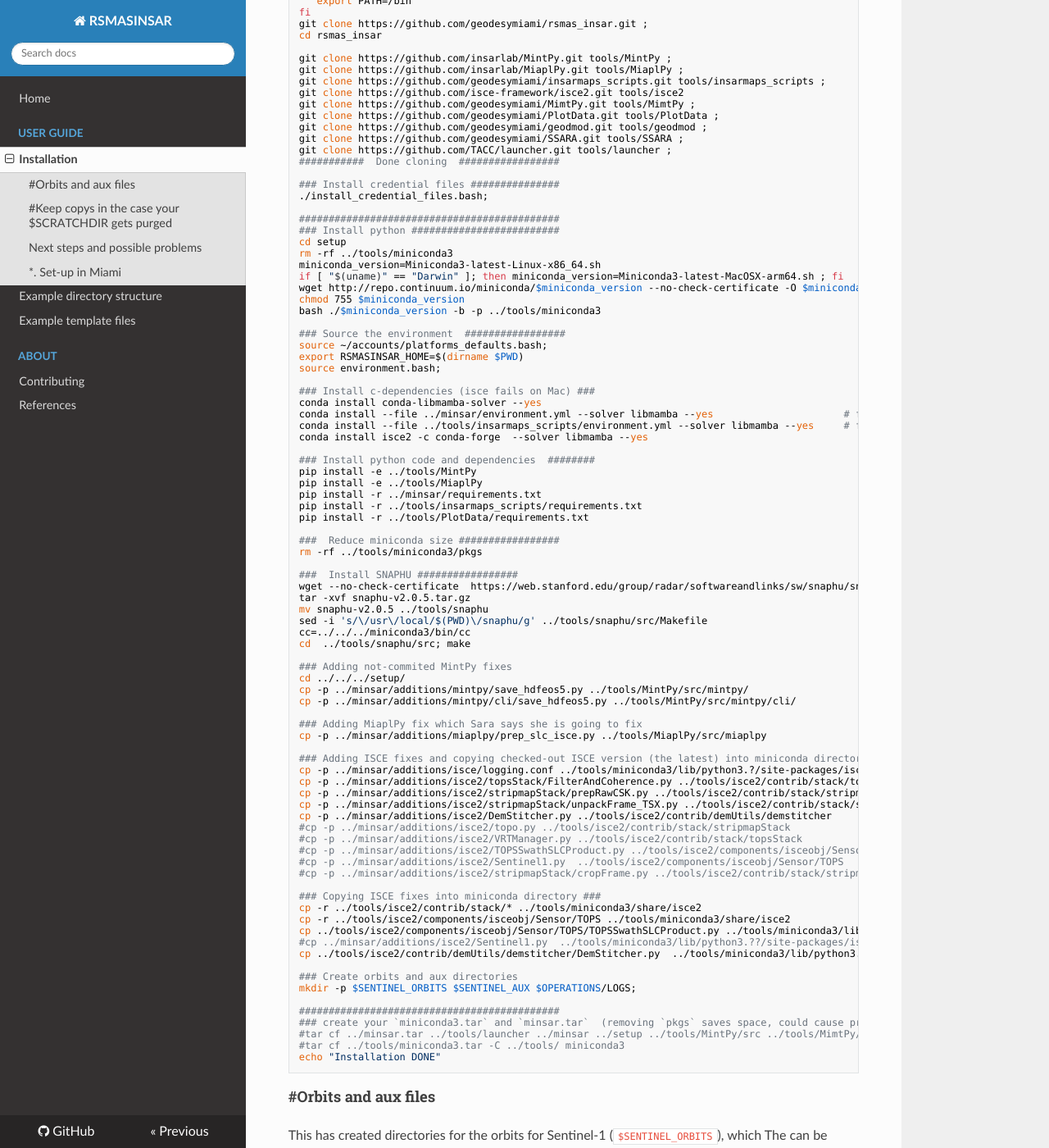
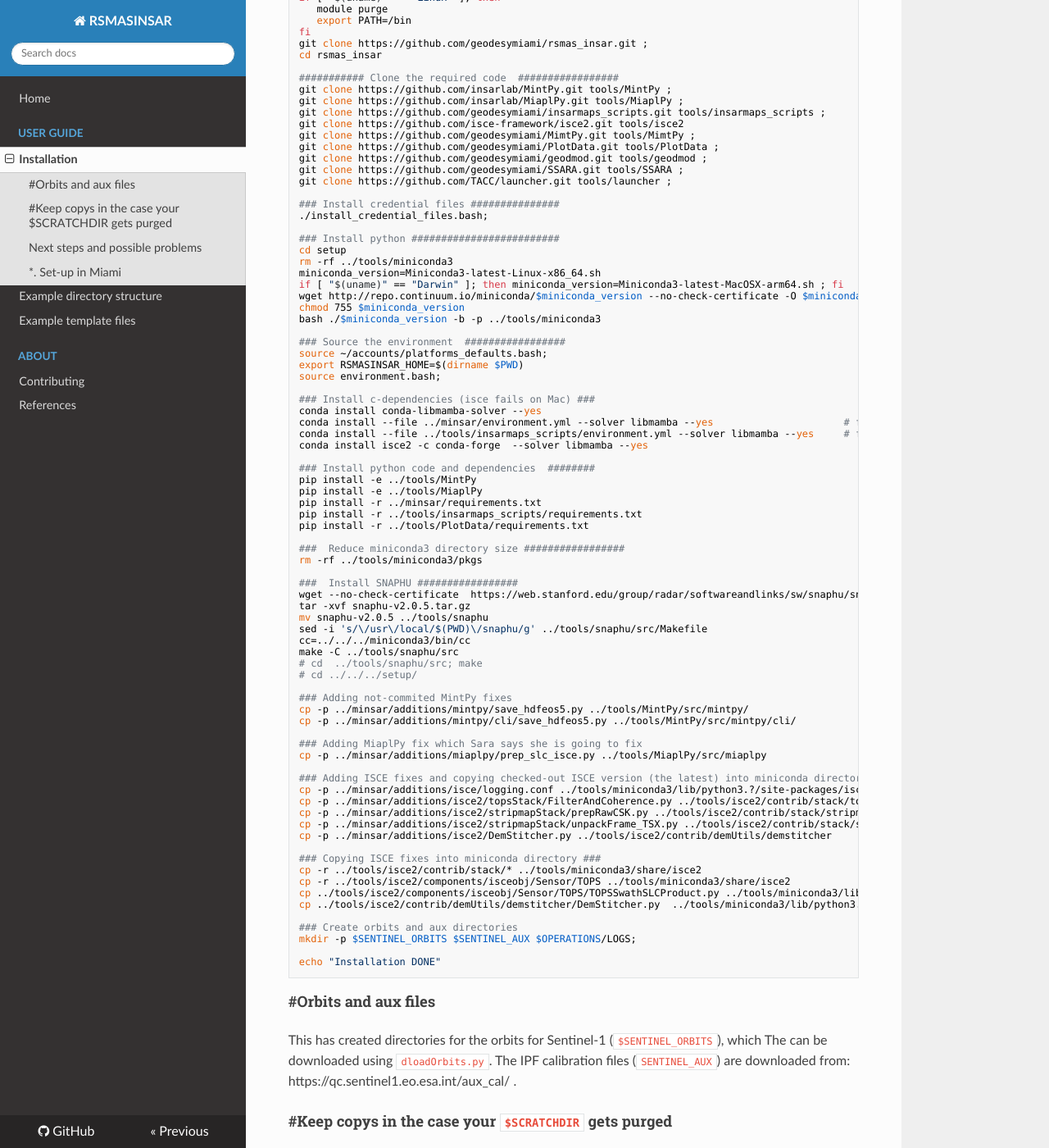
Before and after one commit to geodesymiami/rsmas_insar, an MkDocs documentation site: the page built from docs/installation.md, in a window 1280 px wide and 1400 px high, scrolled down 594 px. Shown: the whole window at 82% size. Built offline with MkDocs 1.6.1, drawn with Linux system fonts in a browser that asks for light colours; nearby versions of some CDN libraries; some of the changed text lies outside the part shown.

Commit message:
Update installation.md

````diff
--- a/docs/installation.md
+++ b/docs/installation.md
@@ -16,7 +16,7 @@
 cd $WORK2/code
 ```
 
-* Install the code using the commands below (you need a reasonable recent git version).
+* Install the code using the commands below (there could be copy-paste issues if copying too many lines ).
 
 ```
 bash
@@ -27,6 +27,7 @@
 git clone https://github.com/geodesymiami/rsmas_insar.git ;
 cd rsmas_insar
 
+########### Clone the required code  #################
 git clone https://github.com/insarlab/MintPy.git tools/MintPy ;
 git clone https://github.com/insarlab/MiaplPy.git tools/MiaplPy ;
 git clone https://github.com/geodesymiami/insarmaps_scripts.git tools/insarmaps_scripts ;
@@ -36,12 +37,10 @@
 git clone https://github.com/geodesymiami/geodmod.git tools/geodmod ;
 git clone https://github.com/geodesymiami/SSARA.git tools/SSARA ;
 git clone https://github.com/TACC/launcher.git tools/launcher ;
-###########  Done cloning  #################
 
 ### Install credential files ###############
 ./install_credential_files.bash;
 
-############################################
 ### Install python #########################
 cd setup
 rm -rf ../tools/miniconda3
@@ -69,7 +68,7 @@
 pip install -r ../tools/insarmaps_scripts/requirements.txt
 pip install -r ../tools/PlotData/requirements.txt
 
-###  Reduce miniconda size #################
+###  Reduce miniconda3 directory size #################
 rm -rf ../tools/miniconda3/pkgs
 
 ###  Install SNAPHU #################
@@ -78,10 +77,11 @@
 mv snaphu-v2.0.5 ../tools/snaphu
 sed -i 's/\/usr\/local/$(PWD)\/snaphu/g' ../tools/snaphu/src/Makefile
 cc=../../../miniconda3/bin/cc
-cd  ../tools/snaphu/src; make
+make -C ../tools/snaphu/src
+# cd  ../tools/snaphu/src; make
+# cd ../../../setup/
 
 ### Adding not-commited MintPy fixes
-cd ../../../setup/
 cp -p ../minsar/additions/mintpy/save_hdfeos5.py ../tools/MintPy/src/mintpy/
 cp -p ../minsar/additions/mintpy/cli/save_hdfeos5.py ../tools/MintPy/src/mintpy/cli/
 
@@ -94,26 +94,16 @@
 cp -p ../minsar/additions/isce2/stripmapStack/prepRawCSK.py ../tools/isce2/contrib/stack/stripmapStack
 cp -p ../minsar/additions/isce2/stripmapStack/unpackFrame_TSX.py ../tools/isce2/contrib/stack/stripmapStack
 cp -p ../minsar/additions/isce2/DemStitcher.py ../tools/isce2/contrib/demUtils/demstitcher
-#cp -p ../minsar/additions/isce2/topo.py ../tools/isce2/contrib/stack/stripmapStack                           #(uses method isce instead of gdal)
-#cp -p ../minsar/additions/isce2/VRTManager.py ../tools/isce2/contrib/stack/topsStack                          # 1/23 np.int issue
-#cp -p ../minsar/additions/isce2/TOPSSwathSLCProduct.py ../tools/isce2/components/isceobj/Sensor/TOPS          # 1/23 np.int issue
-#cp -p ../minsar/additions/isce2/Sentinel1.py  ../tools/isce2/components/isceobj/Sensor/TOPS                   # 2/23 np.int issue
-#cp -p ../minsar/additions/isce2/stripmapStack/cropFrame.py ../tools/isce2/contrib/stack/stripmapStack         # 1/23 np.int issue
 
 ### Copying ISCE fixes into miniconda directory ###
 cp -r ../tools/isce2/contrib/stack/* ../tools/miniconda3/share/isce2
 cp -r ../tools/isce2/components/isceobj/Sensor/TOPS ../tools/miniconda3/share/isce2
 cp ../tools/isce2/components/isceobj/Sensor/TOPS/TOPSSwathSLCProduct.py ../tools/miniconda3/lib/python3.?/site-packages/isce/components/isceobj/Sensor/TOPS
-#cp ../minsar/additions/isce2/Sentinel1.py  ../tools/miniconda3/lib/python3.??/site-packages/isce/components/isceobj/Sensor/TOPS/    # 4/23 np.int issue, not clear why need to copy
 cp ../tools/isce2/contrib/demUtils/demstitcher/DemStitcher.py  ../tools/miniconda3/lib/python3.??/site-packages/isce/components/contrib/demUtils
 
 ### Create orbits and aux directories
 mkdir -p $SENTINEL_ORBITS $SENTINEL_AUX $OPERATIONS/LOGS;
 
-############################################
-### create your `miniconda3.tar` and `minsar.tar`  (removing `pkgs` saves space, could cause problems with environments) (needed for `install_code_to_tmp.bash) ###
-#tar cf ../minsar.tar ../tools/launcher ../minsar ../setup ../tools/MintPy/src ../tools/MimtPy/mimtpy ../tools/MiaplPy/ ../tools/snaphu/bin ../tools/insarmaps_scripts ../tools/isce2/contrib/stack
-#tar cf ../tools/miniconda3.tar -C ../tools/ miniconda3
 echo "Installation DONE"
 ```
 
````
